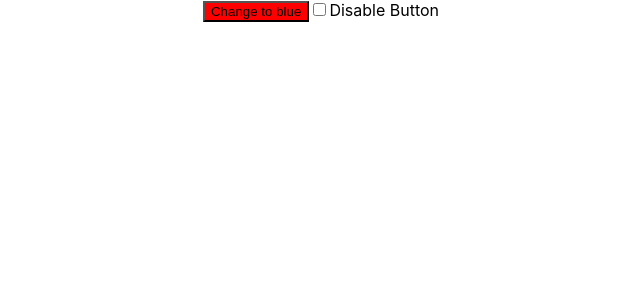
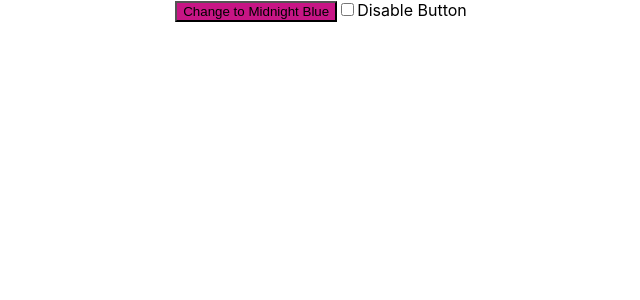
Before and after one commit to acagua/tdd-test, a React (Create React App) app: page / in a window 1280 px wide. Shown: the top 300 px of the page, without its empty margins (319-959 px from the left). Built offline with nearby package versions, Linux system fonts and the light colour scheme.

Commit message:
update colors in app and tests

```diff
--- a/src/App.js
+++ b/src/App.js
@@ -1,7 +1,9 @@
-import logo from './logo.svg';
 import './App.css';
 import { useState } from 'react';
 
+export const PRIMARY_COLOR = 'MediumVioletRed';
+export const SECONDARY_COLOR = 'MidnightBlue';
+export const DISABLED_COLOR = 'gray';
 
 export function replaceCamelWithSpaces(colorName){
   return colorName.replace(/\B([A-Z])\B/g, ' $1');
@@ -9,18 +11,18 @@ export function replaceCamelWithSpaces(colorName){
 
 function App() {
 
-  const [buttonColor, setButtonColor] = useState('red')
+  const [buttonColor, setButtonColor] = useState(PRIMARY_COLOR)
   const [checked, setChecked] = useState(false)
-  const newButtonColor = buttonColor === 'red' ? 'blue' : 'red';
+  const newButtonColor = buttonColor === PRIMARY_COLOR ? SECONDARY_COLOR : PRIMARY_COLOR;
 
   return (
     <div className="App">
       <button
-        style={{backgroundColor: checked? 'gray' : buttonColor}}
+        style={{backgroundColor: checked? DISABLED_COLOR : buttonColor}}
         onClick={()=>setButtonColor(newButtonColor)}
         disabled={checked}
       >
-          Change to {newButtonColor}
+          Change to {replaceCamelWithSpaces(newButtonColor)}
       </button>
       <input
         type ="checkbox"
```
Also changed, not shown: 1 other file (tests, documents, lock files or other folders).
